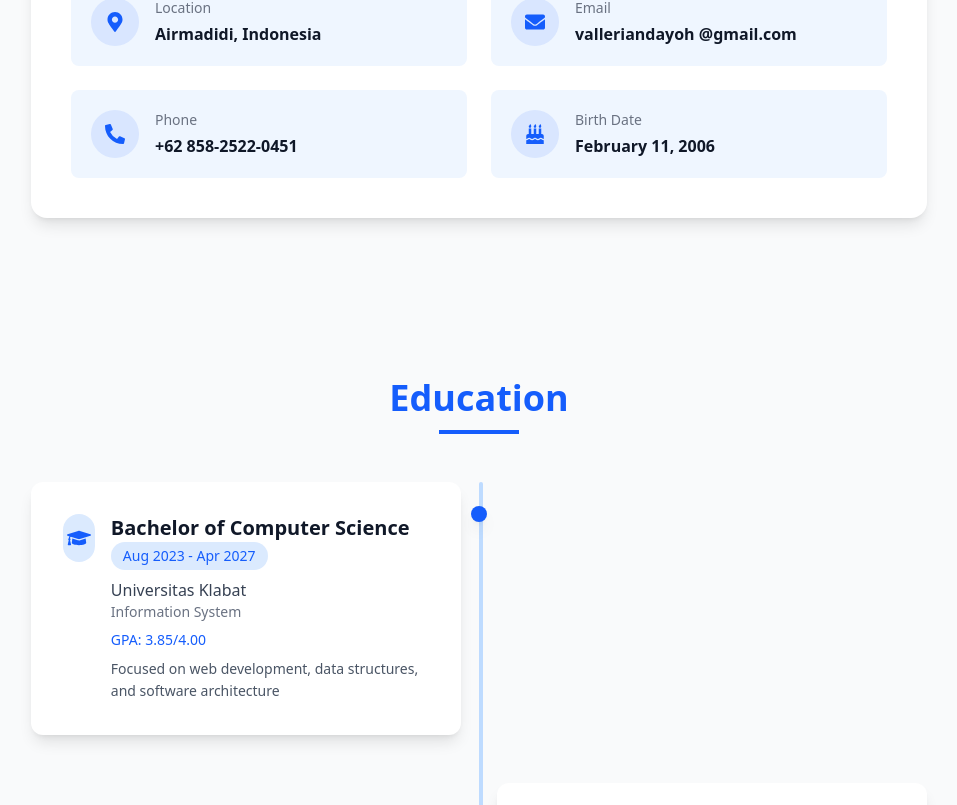
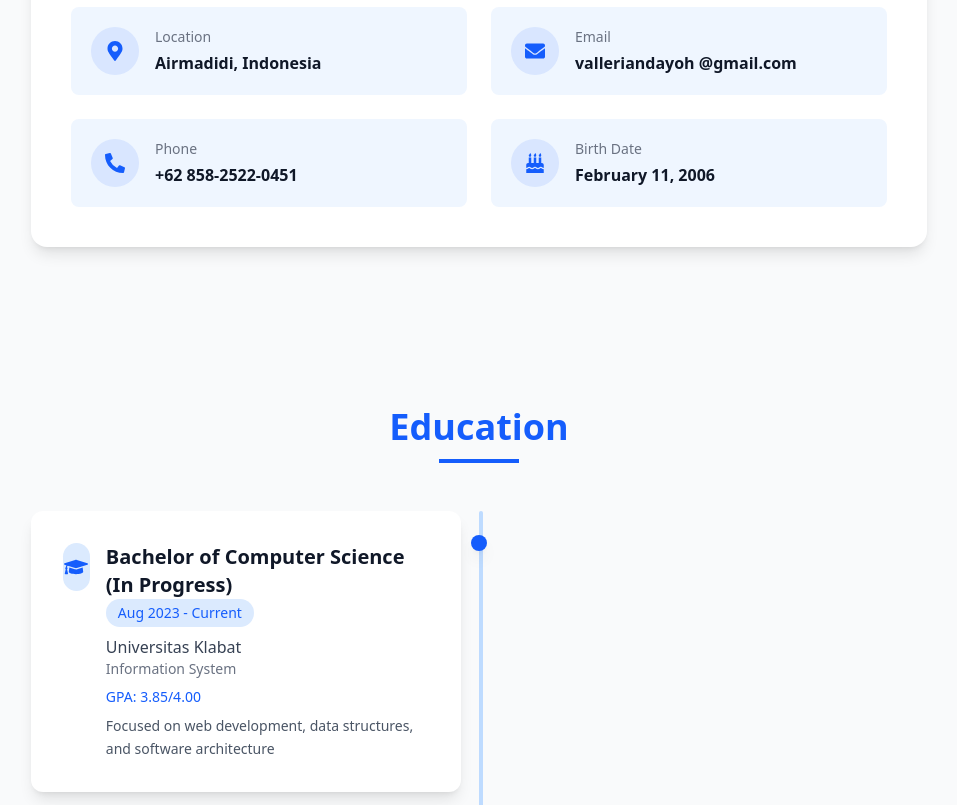
Before and after one commit to VallerianDayoh/Portfolio, a React (Vite) app: page / in a window 1280 px wide. Shown: the part 1149-1954 px from the top of the page, without its empty margins (161-1118 px from the left). Built offline with nearby package versions, Linux system fonts and the light colour scheme; data requests are answered from the project's data file.

Commit message:
Adjusting db.json & Education.jsx

```diff
--- a/db.json
+++ b/db.json
@@ -4,7 +4,7 @@
     "title": "Frontend-Developer",
     "tagline": "Crafting elegant solutions through code",
     "photo": "/profile.png",
-    "bio": "Passionate developer with 5+ years of experience in building scalable web applications. I love turning complex problems into simple, beautiful solutions.",
+    "bio": "A passionate computer science student who loves exploring web development and programming. I enjoy building creative, responsive, and functional projects using modern technologies like React, TailwindCSS, and Python. Always eager to learn and grow as a developer.",
     "location": "Airmadidi, Indonesia",
     "email": "valleriandayoh @gmail.com",
     "phone": "+62 858-2522-0451",
@@ -20,10 +20,10 @@
     {
       "id": 1,
       "institution": "Universitas Klabat",
-      "degree": "Bachelor of Computer Science",
+      "degree": "Bachelor of Computer Science (In Progress)",
       "field": "Information System",
       "startDate": "2023-08",
-      "endDate": "2027-04",
+      "endDate": "null",
       "gpa": "3.85/4.00",
       "description": "Focused on web development, data structures, and software architecture"
     },
--- a/src/pages/Education.jsx
+++ b/src/pages/Education.jsx
@@ -1,6 +1,15 @@
 import { useState, useEffect } from "react";
 import axios from "axios";
-import { FaGraduationCap } from "react-icons/fa"; // 🎓 React Icon
+import { FaGraduationCap } from "react-icons/fa";
+
+// Fungsi format tanggal dasar menjadi "Month Year"
+const formatSingleDate = (dateString) => {
+    const date = new Date(dateString);
+    return date.toLocaleDateString("en-US", {
+      year: "numeric",
+      month: "short",
+    });
+};
 
 const Education = () => {
   const [education, setEducation] = useState([]);
@@ -18,13 +27,17 @@ const Education = () => {
     fetchEducation();
   }, []);
 
-  // Format tanggal menjadi "Month Year"
-  const formatDate = (dateString) => {
-    const date = new Date(dateString);
-    return date.toLocaleDateString("en-US", {
-      year: "numeric",
-      month: "short",
-    });
+  //  Format tanggal menjadi "Month Year" dan menangani "Current"
+  const formatDateRange = (startDateString, endDateString) => {
+    const formattedStart = formatSingleDate(startDateString);
+
+    // Cek jika endDateString adalah "null", null, atau string kosong
+    if (endDateString === "null" || endDateString === null || endDateString === "") {
+        return `${formattedStart} - Current`;
+    }
+
+    const formattedEnd = formatSingleDate(endDateString);
+    return `${formattedStart} - ${formattedEnd}`;
   };
 
   return (
@@ -67,7 +80,7 @@ const Education = () => {
                           {edu.degree}
                         </h3>
                         <span className="text-sm font-medium text-blue-600 bg-blue-100 dark:bg-blue-900/30 px-3 py-1 rounded-full">
-                          {formatDate(edu.startDate)} - {formatDate(edu.endDate)}
+                          {formatDateRange(edu.startDate, edu.endDate)}
                         </span>
                       </div>
 
```
